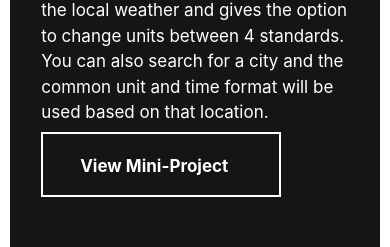
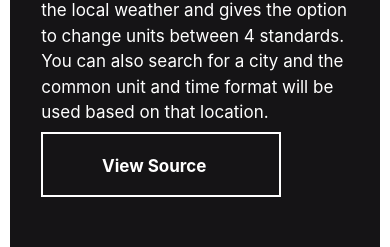
Before and after one commit to HarrisJT/harrisjt.com-OLD, a website: page mini-projects/index.html in a window 390 px wide. Shown: the part 1255-1502 px from the top of the page. Drawn offline with Linux system fonts and the light colour scheme; files that its build step writes are made by us from their sources.

Commit message:
Fix responsive homepage and Remove Weather

```diff
--- a/mini-projects/index.html
+++ b/mini-projects/index.html
@@ -115,8 +115,8 @@
                 change units between 4
                 standards. You can also search for a city and the common unit and time format will be used based on that
                 location.</p>
-            <a href="weather/" target="_blank" class="project-view">
-                <span>View Mini-Project
+            <a href="https://github.com/HarrisJT/Weather" target="_blank" class="project-view">
+                <span>View Source
                     <span class="arrow" style="width:15px; height:9px;">
                         <svg width="15" height="9">
                             <use xlink:href="../_include/img/arrow.svg#arrow"></use>
```
